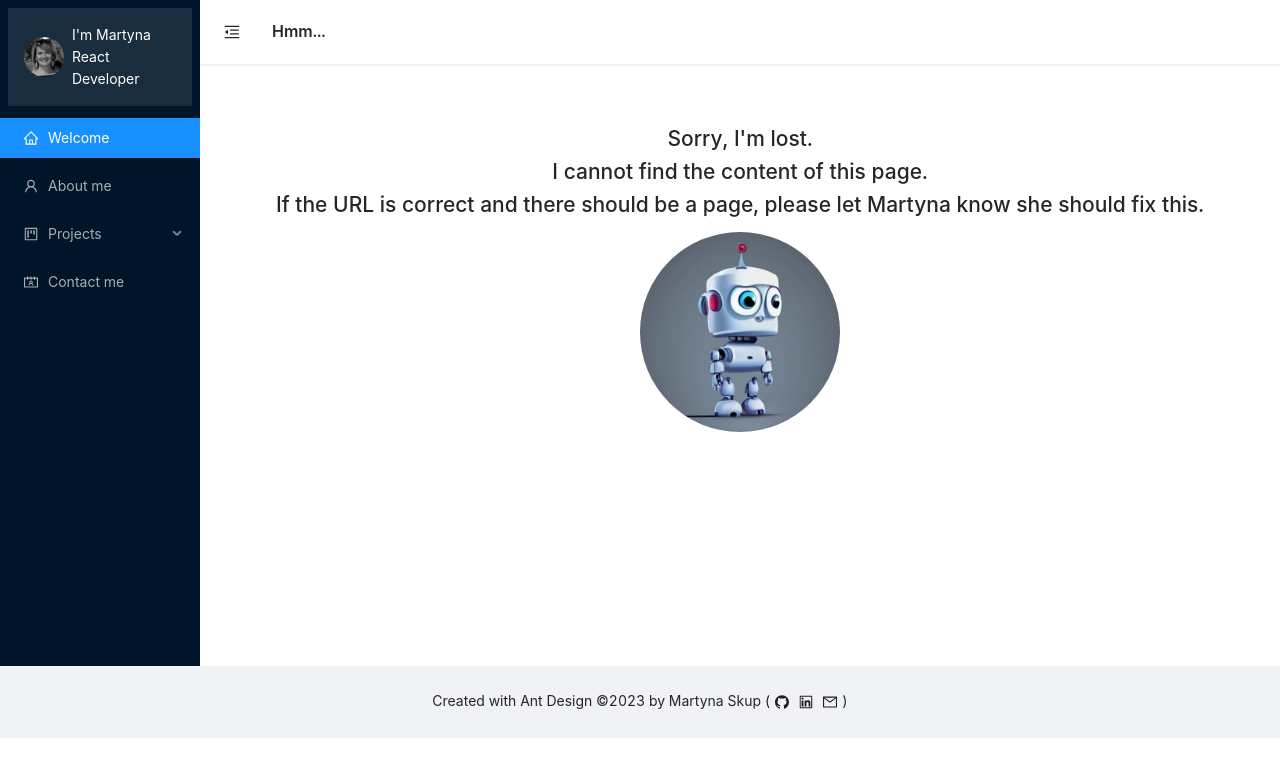
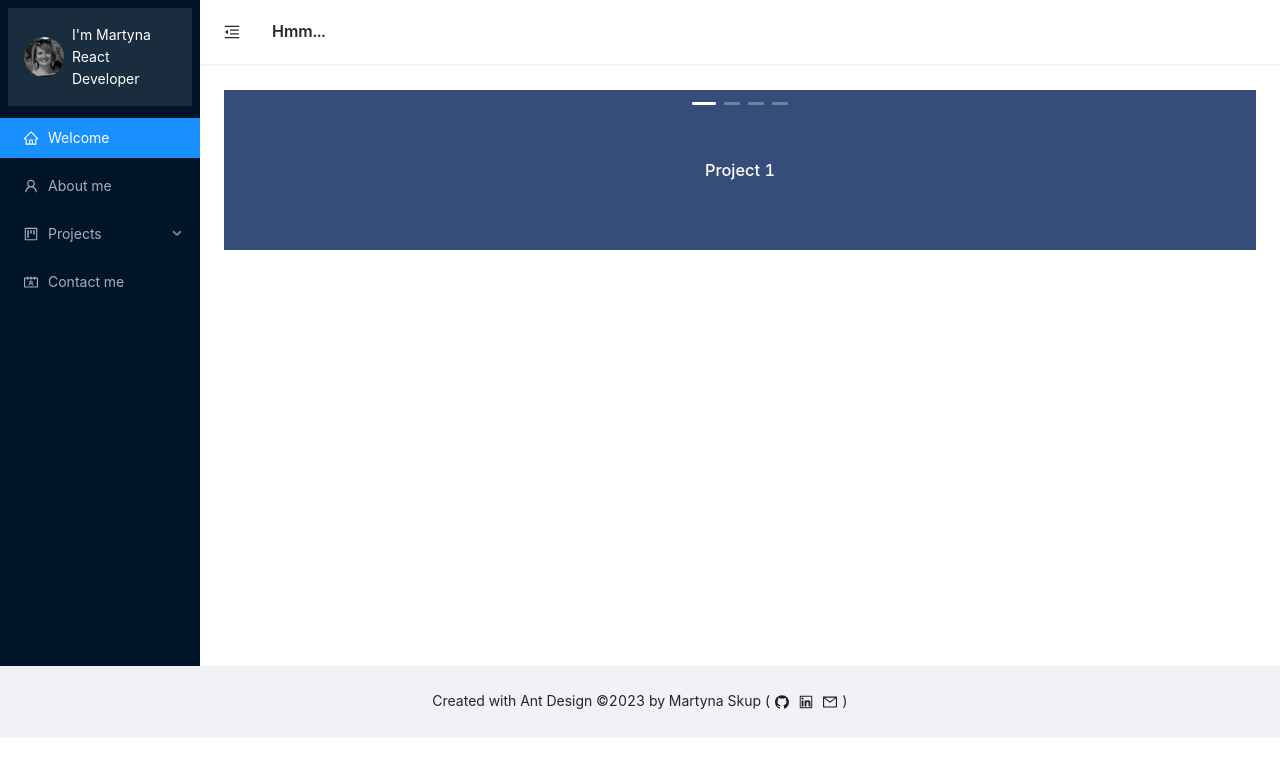
Before and after one commit to martynaskup/martynaskup.github.io, a React (Create React App) app: page /projects/new in a window 1280 px wide. Shown: the top 776 px of the page. Built offline with nearby package versions, Linux system fonts and the light colour scheme.

Commit message:
Add overview page for new projects

```diff
--- /dev/null
+++ b/src/pages/ProjectsPage/Projects/NewProjects/Overview.tsx
@@ -0,0 +1,30 @@
+import { Carousel } from 'antd';
+
+function Overview() {
+  const contentStyle: React.CSSProperties = {
+    height: '160px',
+    color: '#fff',
+    lineHeight: '160px',
+    textAlign: 'center',
+    background: '#364d79',
+  };
+
+  return (
+    <Carousel dotPosition="top">
+      <div>
+        <h3 style={contentStyle}>Project 1</h3>
+      </div>
+      <div>
+        <h3 style={contentStyle}>Project 2</h3>
+      </div>
+      <div>
+        <h3 style={contentStyle}>Project 3</h3>
+      </div>
+      <div>
+        <h3 style={contentStyle}>Project 4</h3>
+      </div>
+    </Carousel>
+  );
+}
+
+export default Overview;
--- a/src/routes/routes.tsx
+++ b/src/routes/routes.tsx
@@ -9,6 +9,7 @@ import paths from './paths';
 import ProjectsOverview from '../pages/ProjectsPage/ProjectsOverview';
 import PreviousPortfolio from '../pages/ProjectsPage/Projects/PreviousPortfolio';
 import Budget from '../pages/ProjectsPage/Projects/NewProjects/Budget/Budget';
+import Overview from '../pages/ProjectsPage/Projects/NewProjects/Overview';
 
 const projectsRoutes: RouteObject[] = [
   {
@@ -19,6 +20,7 @@ const projectsRoutes: RouteObject[] = [
     path: paths.projectsPaths.previousPortfolio,
     element: <PreviousPortfolio />,
   },
+  { path: paths.projectsPaths.newProjectsOverview, element: <Overview /> },
   { path: paths.projectsPaths.budget, element: <Budget /> },
 ];
 
```
